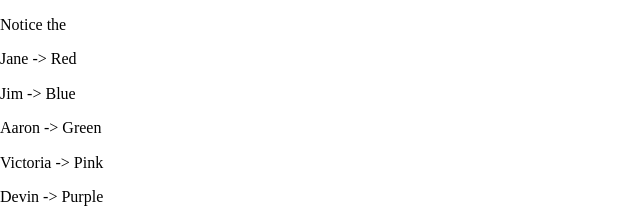
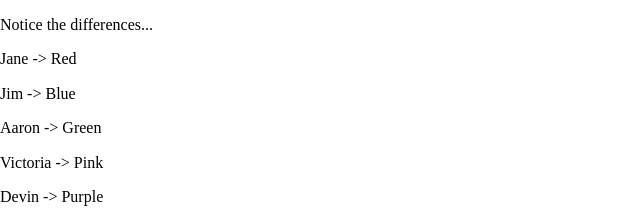
Before and after one commit to CameronBloom/Sprint-03, a website: page index.html in a window 1280 px wide. Shown: the top 219 px of the page, 0-640 px from the left. Drawn offline with Linux system fonts and the light colour scheme.

Commit message:
Completed Module 02 - Objective 03 tasks.

```diff
--- a/index.html
+++ b/index.html
@@ -7,7 +7,7 @@
     <title>Sprint 03</title>
   </head>
   <body>
-    <p>Notice the </p>
+    <p>Notice the differences...</p>
     <div class="parent">
       <!-- red -->
       <p>Jane -> Red</p>
```
